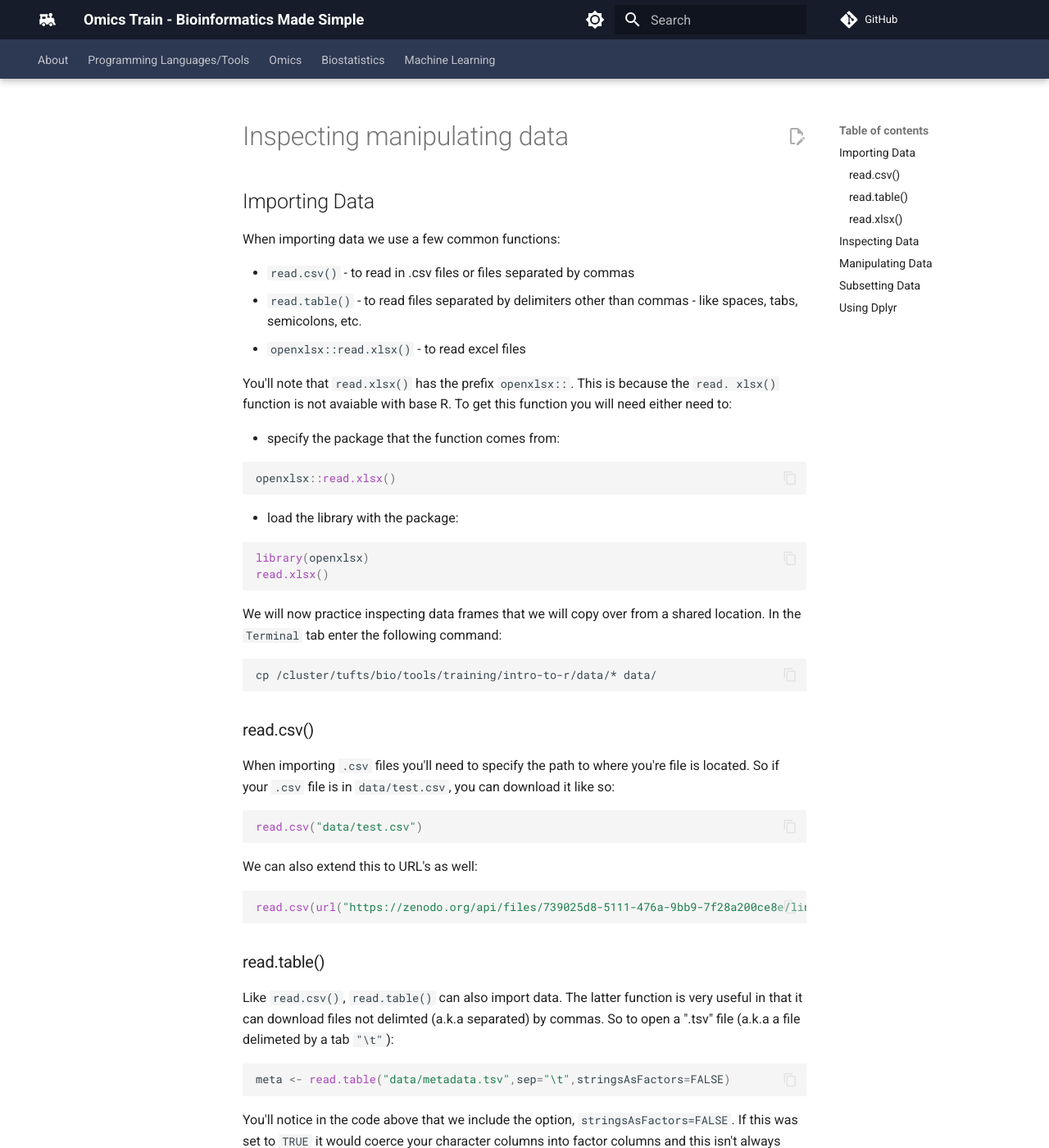
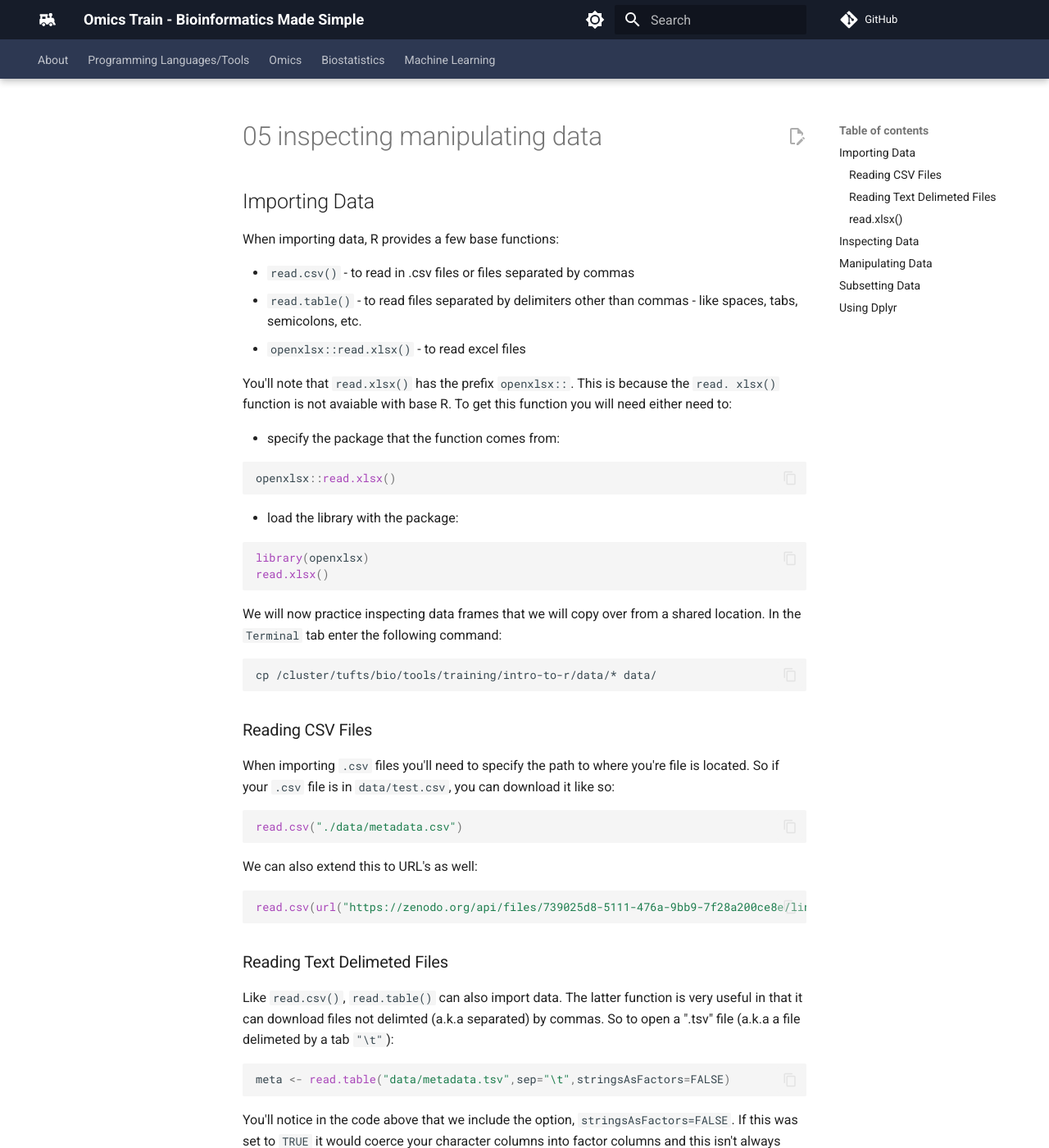
Before and after one commit to comp-tox-jhu/CompToxLab, an MkDocs documentation site: the page built from docs/programming_languages_tools/intro_to_r/05_inspecting-manipulating-data.md, in a window 1280 px wide and 1400 px high. Shown: the whole window at 82% size. Built offline with MkDocs 1.6.1 and Material for MkDocs 9.7.7, drawn with Linux system fonts in a browser that asks for light colours; comment, search, counter and statistics services are not loaded; some of the changed text lies outside the part shown.

Commit message:
Update and rename inspecting-manipulating-data.md to 05_inspecting-manipulating-data.md

````diff
--- a/docs/programming_languages_tools/intro_to_r/inspecting-manipulating-data.md
+++ b/docs/programming_languages_tools/intro_to_r/05_inspecting-manipulating-data.md
@@ -1,6 +1,6 @@
 ## Importing Data
 
-When importing data we use a few common functions:
+When importing data, R provides a few base functions:
 
 * ```read.csv()``` - to read in .csv files or files separated by commas
 * ```read.table()``` - to read files separated by delimiters other than commas - like spaces, tabs, semicolons, etc.
@@ -27,12 +27,12 @@ We will now practice inspecting data frames that we will copy over from a shared
 cp /cluster/tufts/bio/tools/training/intro-to-r/data/* data/
 ```
 
-### read.csv()
+### Reading CSV Files
 
 When importing `.csv` files you'll need to specify the path to where you're file is located. So if your `.csv` file is in `data/test.csv`, you can download it like so:
 
 ```R
-read.csv("data/test.csv")
+read.csv("./data/metadata.csv")
 ```
 
 We can also extend this to URL's as well:
@@ -41,7 +41,7 @@ We can also extend this to URL's as well:
 read.csv(url("https://zenodo.org/api/files/739025d8-5111-476a-9bb9-7f28a200ce8e/linked-ee-dataset-v20220524-QT_2022-07-13-sdev.csv"))
 ```
 
-### read.table()
+### Reading Text Delimeted Files
 
 Like ```read.csv()```, ```read.table()``` can also import data. The latter function is very useful in that it can download files not delimted (a.k.a separated) by commas. So to open a ".tsv" file (a.k.a a file delimeted by a tab ```"\t"```):
 
@@ -64,7 +64,7 @@ Now in excel spreadsheets you may only want to pull out one page or start from a
 
 ```R
 library(openxlsx)
-read.xlsx("data/test.xlsx",sheet=1,startRow = 1,colNames = TRUE,rowNames = FALSE)
+read.xlsx("./data/test.xlsx",sheet=1,startRow = 1,colNames = TRUE,rowNames = FALSE)
 ```
 
 So here we are pulling: the document "/Documents/test.xlsx", the second sheet, starting from the fifth row, specifying we do have column names, specifying we do not have row names.
````
